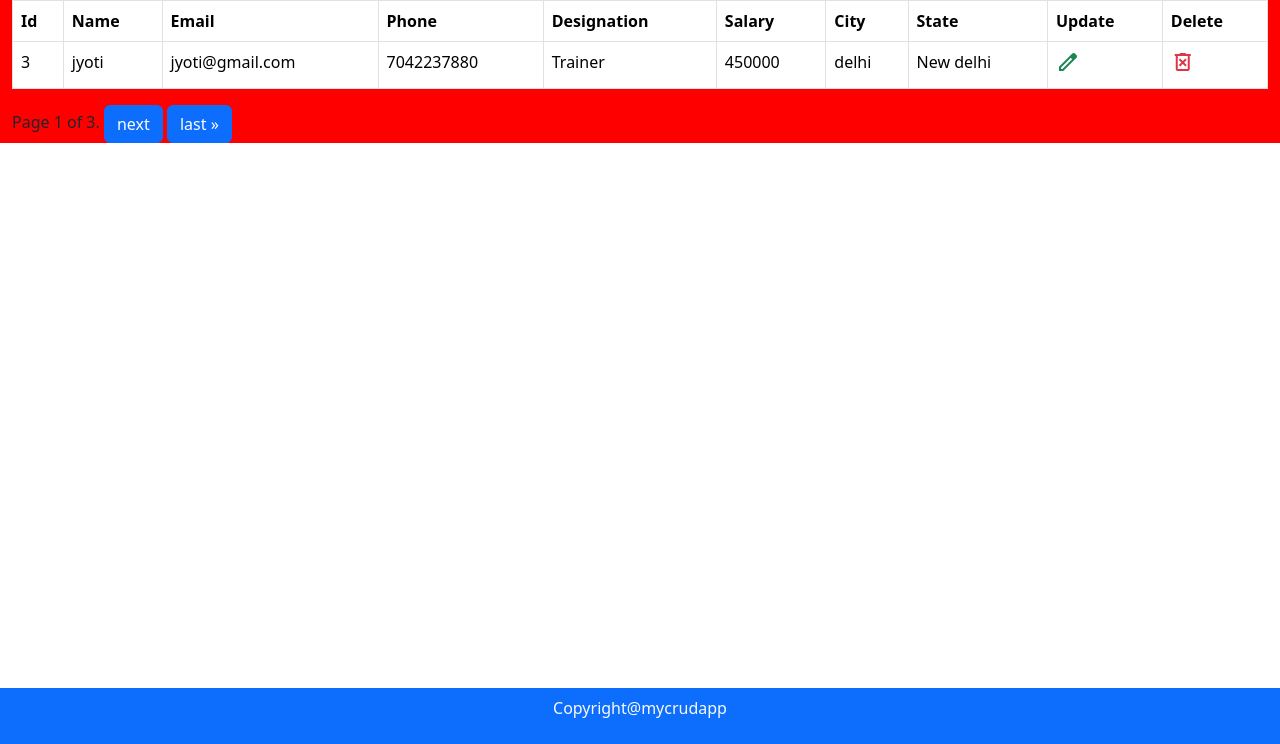
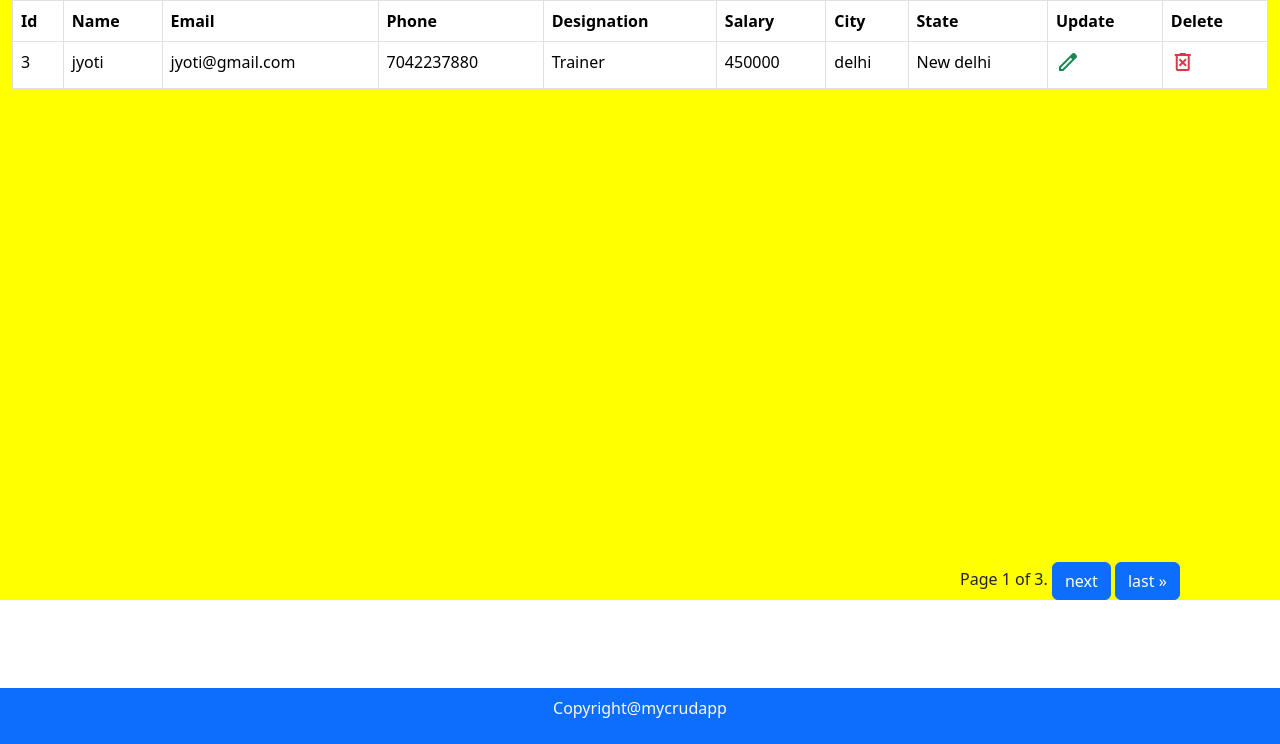
Before and after one commit to saurabhprasadsah/ClassBasedViewExample, a Django app: page / in a window 1280 px wide. Shown: the part 56-800 px from the top of the page. Run offline with Django 4.2, Linux system fonts and the light colour scheme; data comes from the database, SQL or seed files in the repository.

Commit message:
paginatation

```diff
--- a/mainApp/static/style.css
+++ b/mainApp/static/style.css
@@ -1,7 +1,12 @@
 .mid-section{
-    background-color: red;
+    background-color: yellow;
+    height: 600px;
+    position: relative;
 }
 
-.my-paginatation{
+.my-pagination{
+    position: absolute;
+    bottom: 0;
+    left: 75%;
 
 }
```
